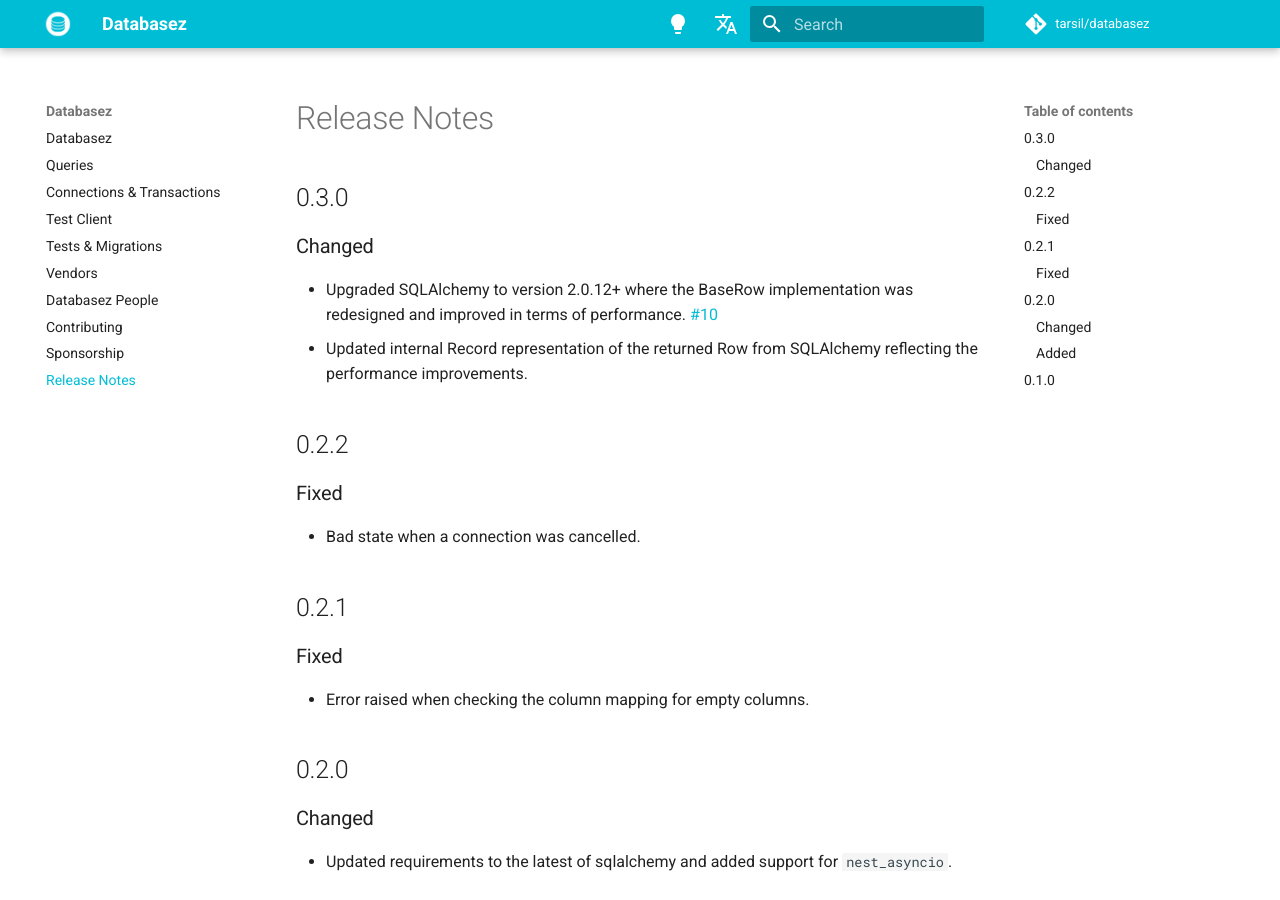
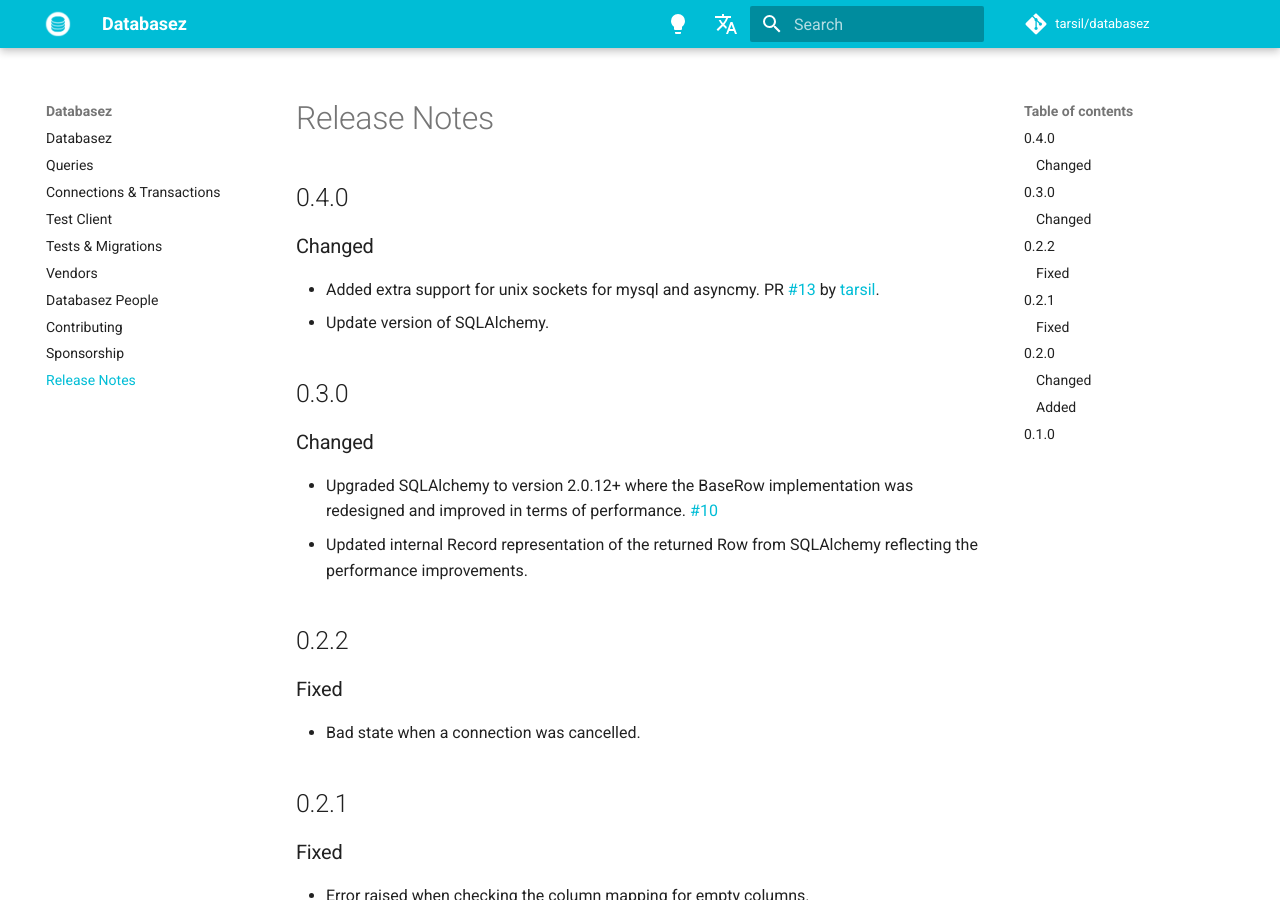
Before and after one commit to dymmond/databasez, an MkDocs documentation site: the page built from docs/release-notes.md, in a window 1280 px wide and 900 px high. Built offline with MkDocs 1.6.1 and Material for MkDocs 9.7.7, drawn with Linux system fonts in a browser that asks for light colours; comment, search, counter and statistics services are not loaded.

Commit message:
📃 Update release notes

```diff
--- a/docs/release-notes.md
+++ b/docs/release-notes.md
@@ -1,4 +1,11 @@
 # Release Notes
+
+## 0.4.0
+
+### Changed
+
+- Added extra support for unix sockets for mysql and asyncmy. PR [#13](https://github.com/tarsil/databasez/pull/13) by [tarsil](https://github.com/tarsil).
+- Update version of SQLAlchemy.
 
 ## 0.3.0
 
```
